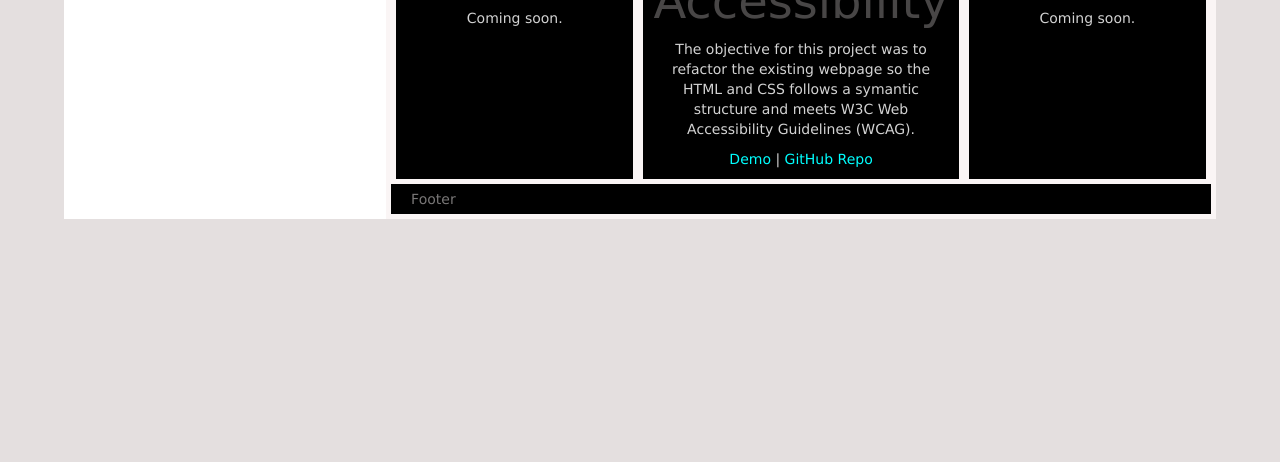
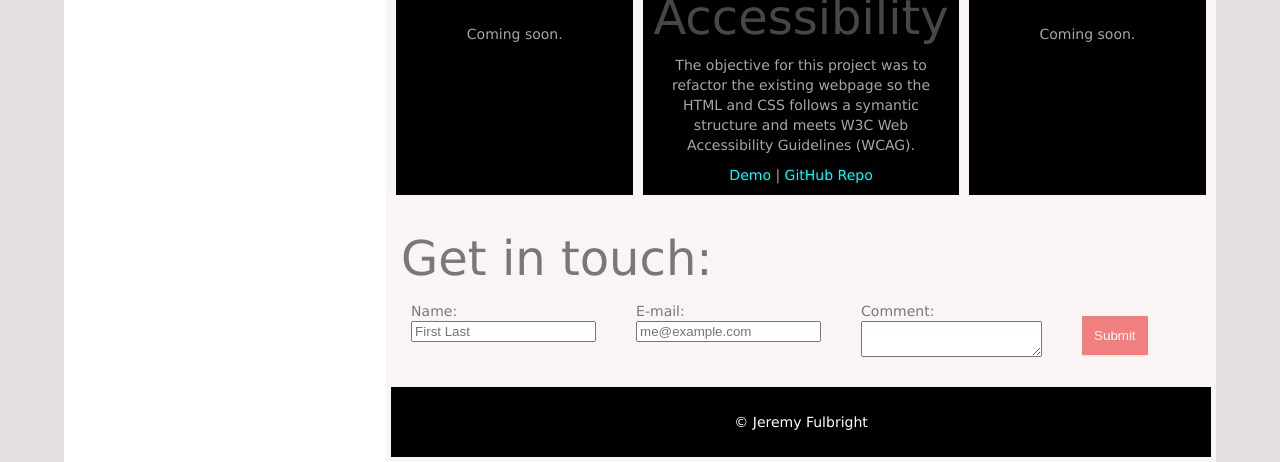
Before and after one commit to jfulbright/Jeremy-Fulbright-Portfolio, a plain HTML site: page index.html in a window 1280 px wide. Shown: the part 1009-1471 px from the top of the page. Before the commit the page ends 1228 px from the top, so only its background shows below. Drawn offline with Linux system fonts and the light colour scheme; a web font is replaced by a local one.

Commit message:
Added the Contact Form and finalized all the project links

```diff
--- a/assets/css/style.css
+++ b/assets/css/style.css
@@ -66,7 +66,7 @@ p a:hover {
     background-color: #faf5f5;
 }
 
-/* We tell all items to be 100% width, via flex-basis.  */
+/* Setting grid styles for each section here  */
 .wrapper>* {
     flex: 1 100%;
     padding: 10px;
@@ -84,8 +84,12 @@ p a:hover {
 
 .footer {
     background: black;
+}
+
+.footer p {
     color: white;
     text-align: center;
+    padding: 25px;
 }
 
 .main {
@@ -94,7 +98,7 @@ p a:hover {
     text-align: left;
 }
 
-/* Setting Left Aside Column Grid Layout and UI Styles */
+/* Setting gird styles for Left Aside Column Grid */
 .aside-1 {
     background: #fff;
     padding: 0;
@@ -117,7 +121,7 @@ p a:hover {
 }
 
 
-/* Left Aside Contact Styles */
+/* Left Aside Contact Element Styles */
 ul.contactMe {
     display: flex;
     flex-flow: row wrap;
@@ -181,7 +185,7 @@ ul.contactMe {
 .navigation a {
     text-decoration: none;
     text-align: center;
-    padding: 10px;
+    padding: 15px;
     display: block;
     padding: 1em;
     color: white;
@@ -198,8 +202,12 @@ ul.contactMe {
 .navigation a:hover {
     background: lightcoral;
 }
+.navigation a:focus {
+    background: lightcoral;
+}
 
 
+/* Styles for a nested sub-menu. This isn't active, but stubbed out for future use cases */
 .dropdown-1 {
 position: absolute;
 display: flex;
@@ -259,7 +267,6 @@ display: none;
     margin: 5px;
     margin-top: 10px;
     color: white;
-    font-weight: bold;
     font-size: 3em;
     text-align: center;
 }
@@ -269,6 +276,32 @@ display: none;
 }
 .flex-project a {
     padding: 0;
+}
+
+
+/* Font Styling for Project Cards */
+.flex-projects-container p {
+    font-size: 14px;
+    font-weight: lighter;
+    padding: 5px 20px 5px;
+    text-align: center;
+    line-height: 20px;
+    color: rgb(169, 165, 165);
+}
+
+.flex-projects-container p a {
+    color:aqua;
+    text-decoration: none;
+}
+
+.flex-projects-container p a:hover {
+    color:lightcoral;
+    text-decoration: underline;
+}
+
+#comingSoon {
+    text-align: center;
+    padding: 20px;
 }
 
 /* Classes that style the Active Project Card when clicked from main nav */
@@ -300,32 +333,41 @@ display: none;
     color: lightcoral;
 }
 
-/* Font Styling for Project Cards */
-.flex-projects-container p {
-    font-size: 14px;
-    padding: 5px 20px 5px;
-    text-align: center;
-    line-height: 20px;
-    color:lightgray;
-    font-family: Verdana, sans-serif;
+
+/* Setting format styles for Contact Form */
+.contact {
+    margin-top: 20px;
+    margin-bottom: 20px;
+    width: 100%;
+}
+/* Classes that style Contact section when clicked from main nav */
+.contact:target {
+    background-color: #fff;
+    transition: 1.7s ease;
+    box-shadow: 0 0 10px rgb(74, 73, 73) ;
+    border: 2px solid black;
 }
 
-.flex-projects-container p a {
-    color:aqua;
-    font-family: Verdana, sans-serif;
-    text-decoration: none;
-}
+  .FormFlex {
+    display: flex;
+    flex-flow: row wrap;
+  }
 
-.flex-projects-container p a:hover {
-    color:lightcoral;
-    text-decoration: underline;
-}
 
-#comingSoon {
-    text-align: center;
-    padding: 20px;
-}
+  label {
+    display: block;
+  }
 
+  button {
+
+    margin-top: 15px;
+    padding: 12px;
+    color: #fff;
+    background-color: lightcoral;
+    border: none;
+    outline: none;
+    cursor: pointer;
+  }
 
 
 
@@ -345,11 +387,9 @@ display: none;
     .navigation a {
     text-decoration: none;
     text-align: left;
-    padding: 10px;
+    padding: 20px;
     color: white;
     display: block;
-    padding-top: 12px;
-    padding-bottom: 12px;
     }
 
     .flex-projects-container {
@@ -426,11 +466,9 @@ display: none;
     .navigation a {
         text-decoration: none;
         text-align: left;
-        padding: 10px;
+        padding: 20px;
         color: white;
         display: block;
-        padding-top: 12px;
-        padding-bottom: 12px;
     }
 
     .dropdown-1 {
--- a/index.html
+++ b/index.html
@@ -11,6 +11,7 @@
 </head>
 <body>
     <div class="wrapper">
+     <!-- Lef Aside Column -->
         <aside class="aside-1">
             <img src="../Jeremy-Fulbright-Portfolio/assets/images/JeremyHeadshot-informal2.png" alt="Avatar" class="img-avatar">
             <h2>Jeremy Fulbright</h2>
@@ -20,11 +21,12 @@
                 <li><a href="mailto:jfulbright@gmail.com"><img src="../Jeremy-Fulbright-Portfolio/assets/images/eMailIcon.png" alt="eMail" class="eMailIcon"></a><a class="contactMeLinks" href="mailto:jfulbright@gmail.com">eMail Me</a></li>
             </ul>
         </aside>
+         <!-- Header -->
         <div class="wrapper-main">
             <header class="header">
                 <h1>My Portfolio</h1>
             </header>
-            <!-- Top Navigation Menu -->
+            <!-- Main Navigation Menu -->
             <ul class="navigation">
                 <li><a href="#FlexBox">CSS FlexBox</a></li>
                 <li><a href="#Javascript">Javascript</a>
@@ -37,17 +39,20 @@
                     </ul> -->
                 </li>
                 <li><a href="#AccessibilityRefactor">Accessibility</a></li>
-                <li><a href="#">Contact</a></li>
+                <li><a href="#contact">Contact</a></li>
             </ul>
+             <!-- Main Section - Project Cards -->
             <article class="main">
                 <p class="intro">Seasoned leader with a passion for building and scaling product development, engineering and professional services teams in a dynamic SaaS, Software or Marketing Technology organization.</p>
                 <div class="flex-projects-container">
+                     <!-- Featured Project Card displayed prominently -->
                     <div class="flex-project-featured" id="FlexBox">
-                        <a href="https://jfulbright.github.io/proj--Accessibility-CSS-Refactor/"><img src="/Jeremy-Fulbright-Portfolio/assets/images/Flexbox.png"></a>
+                        <a href="https://jfulbright.github.io/Jeremy-Fulbright-Portfolio/"><img src="/Jeremy-Fulbright-Portfolio/assets/images/Flexbox.png"></a>
                         <h3>CSS Flexbox</h3>
                         <p>The objective of this project was to developer a personal portfolio site to showcase my apps and apply core front end skills in flexbox, media quaeries and CSS variables.</p>
-                        <p><a href="https://jfulbright.github.io/proj--Accessibility-CSS-Refactor/">Demo Site</a> | <a href="https://github.com/jfulbright/proj--Accessibility-CSS-Refactor">GitHub Repo</a></p>
+                        <p><a href="https://jfulbright.github.io/Jeremy-Fulbright-Portfolio/">Demo Site</a> | <a href="https://github.com/jfulbright/Jeremy-Fulbright-Portfolio">GitHub Repo</a></p>
                     </div>
+                     <!-- Standard Project Card displayed less prominently -->
                     <div class="flex-project" id="Javascript">
                         <img src="../Jeremy-Fulbright-Portfolio/assets/images/JavaScript-code.png">
                         <h3>Javascript</h3>
@@ -72,7 +77,32 @@
                     </div>
                 </div>
             </article>
-            <footer class="footer"><p>Footer</p></footer>
+             <!-- Contact Form Section -->
+            <article class="contact" id="contact">
+                <form>
+                    <h1>Get in touch:</h1>
+                    <div class="FormFlex">
+                        <p>
+                        <label for="username">Name:</label>
+                        <input id="username" type="text" placeholder="First Last" />
+                        </p>
+                        <p>
+                        <label  for="email">E-mail:</label>
+                        <input id="email" type="text" placeholder="me@example.com" />
+                        </p>
+                        <p>
+                        <label for="comment">Comment:</label>
+                        <textarea id="comment" placeholder=""></textarea>
+                        </p>
+                        <p>
+                            <button>Submit</button>
+                        </p>
+                    </div>
+
+                </form>
+            </article>
+             <!-- Footer -->
+            <footer class="footer"><p>&#169; Jeremy Fulbright</p></footer>
         </div>
     </div>
 </body>
```
Also changed, not shown: assets/images/jfulbright-desktop-thumb.png (added), assets/images/jfulbright-phone-thumb.png (added), assets/images/jfulbright-tablet-thumb.png (added), 2 other files.
